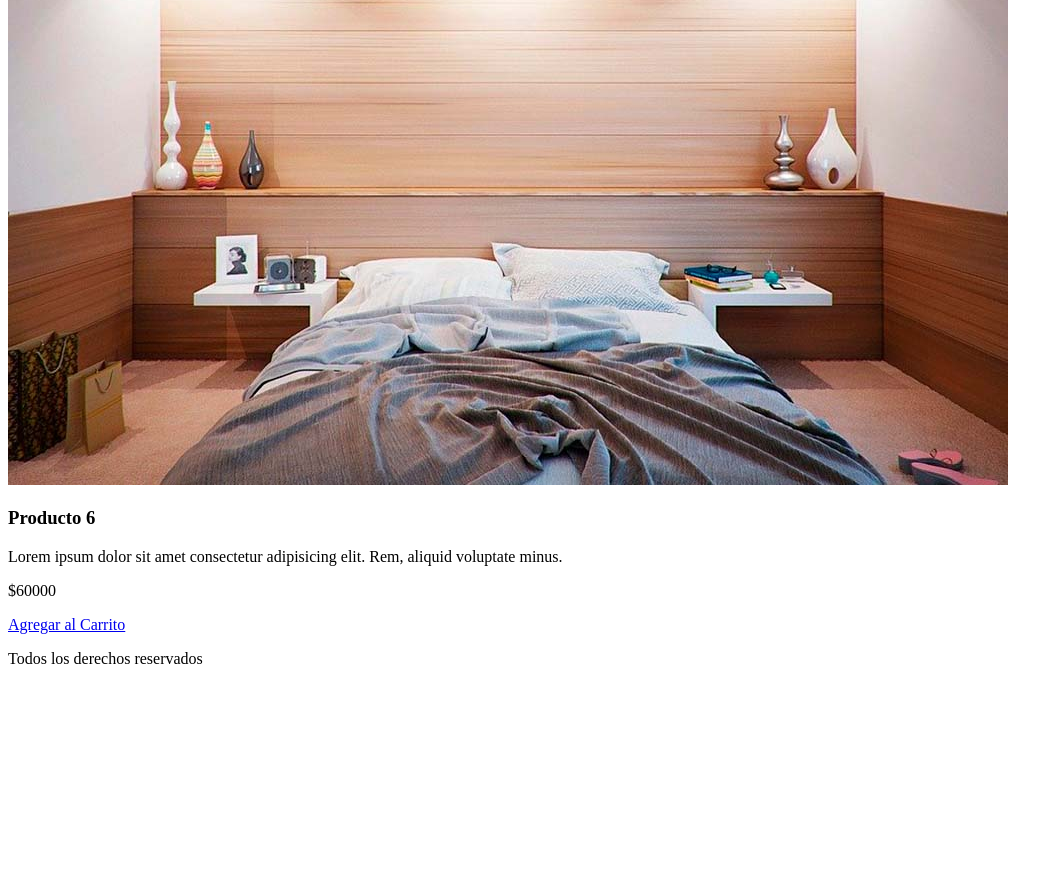
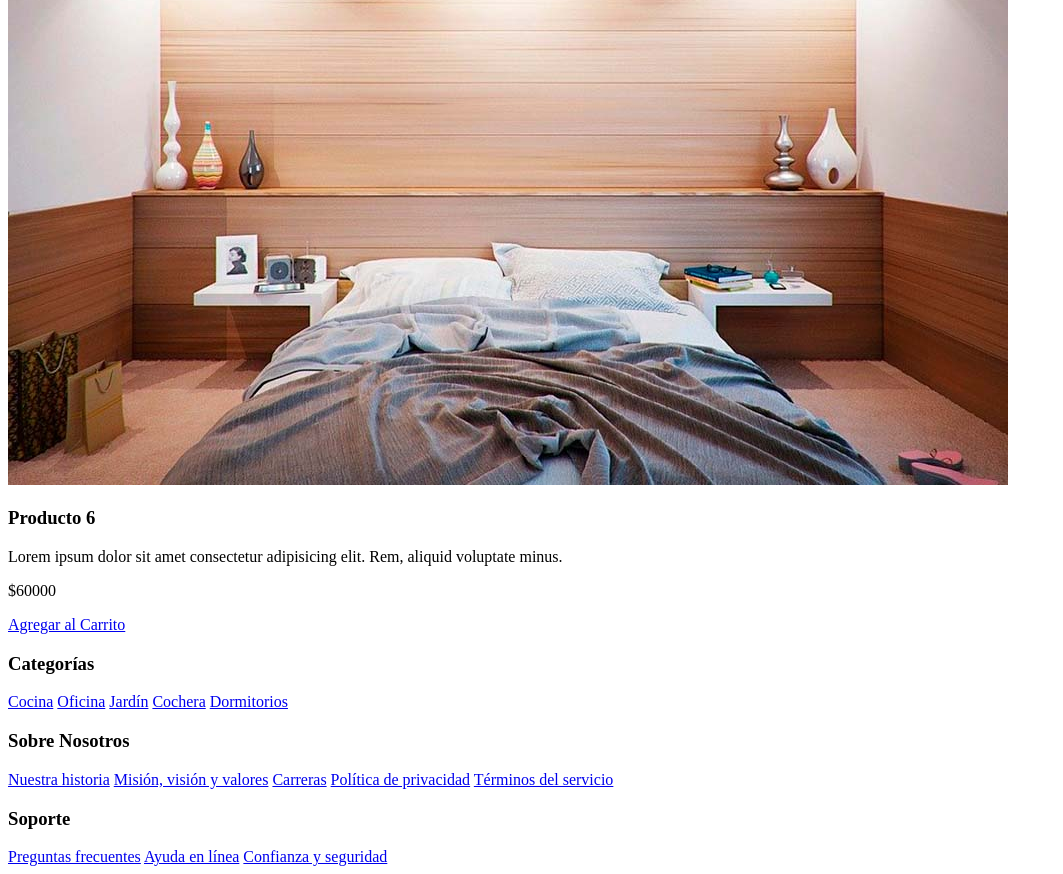
Before and after one commit to JosephMSS/CSS_La_Gu-a_Completa, a plain HTML site: page ecommerce/index.html in a window 1280 px wide. Shown: the part 5580-6454 px from the top of the page, without its empty margins (0-1063 px from the left). Before the commit the page ends 6264 px from the top, so only its background shows below. Drawn offline with Linux system fonts and the light colour scheme.

Commit message:
02_14: Add product and update footer

```diff
--- a/ecommerce/index.html
+++ b/ecommerce/index.html
@@ -66,6 +66,8 @@
           </div>
           <!-- #endregion info product -->
         </div>
+        <!-- #endregion Producto -->
+
         <!-- #region Producto 2 -->
         <div>
           <img src="./img/producto2.jpg" alt="Imagen producto 2" />
@@ -140,13 +142,40 @@
           </div>
         </div>
         <!-- #endregion Producto 6 -->
-        <!-- #endregion Producto -->
       </div>
       <!-- #endregion Listado de productos -->
     </main>
 
     <footer>
-      <p>Todos los derechos reservados</p>
+      <!-- categorias
+        sobre nosotros
+        soporte
+
+      -->
+      <div>
+        <h3>Categorías</h3>
+        <nav>
+          <a href="#">Cocina</a>
+          <a href="#">Oficina</a>
+          <a href="#">Jardín</a>
+          <a href="#">Cochera</a>
+          <a href="#">Dormitorios</a>
+        </nav>
+      </div>
+      <div>
+        <h3>Sobre Nosotros</h3>
+        <a href="#"> Nuestra historia</a>
+        <a href="#">Misión, visión y valores</a>
+        <a href="#">Carreras</a>
+        <a href="#">Política de privacidad</a>
+        <a href="#">Términos del servicio</a>
+      </div>
+      <div>
+        <h3>Soporte</h3>
+        <a href="#">Preguntas frecuentes</a>
+        <a href="#">Ayuda en línea</a>
+        <a href="#">Confianza y seguridad</a>
+      </div>
     </footer>
   </body>
 </html>
```
